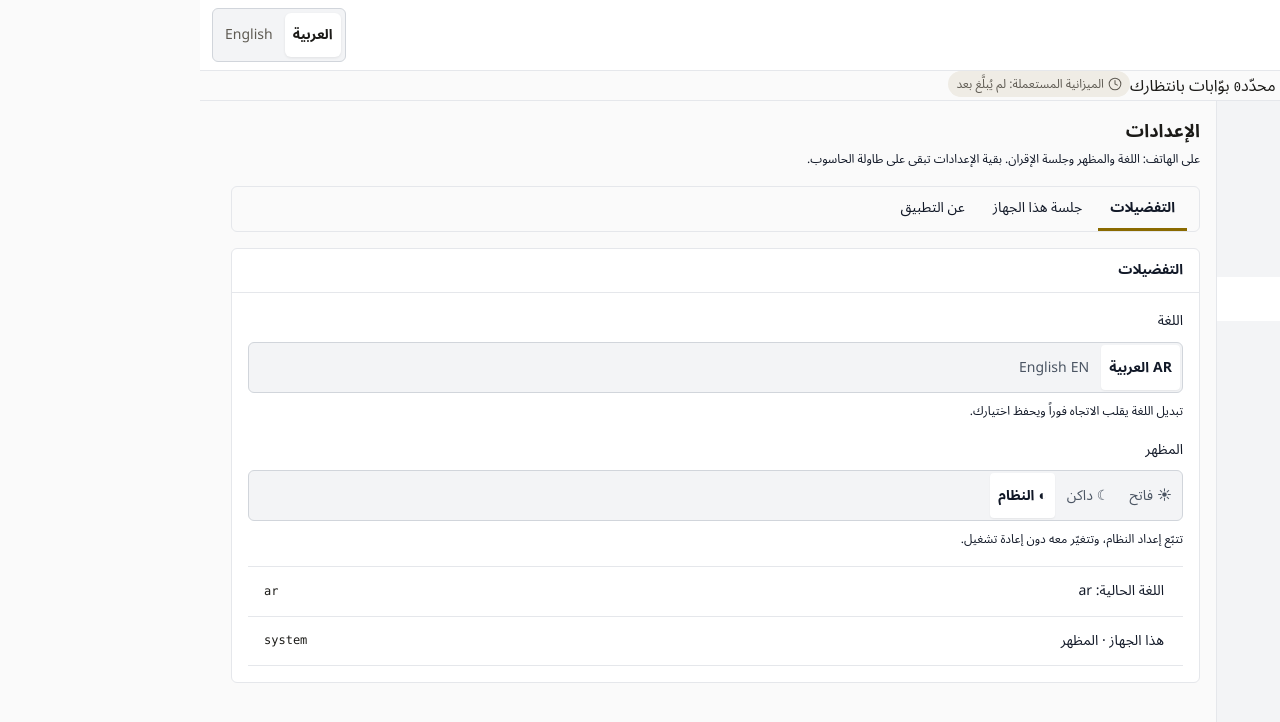
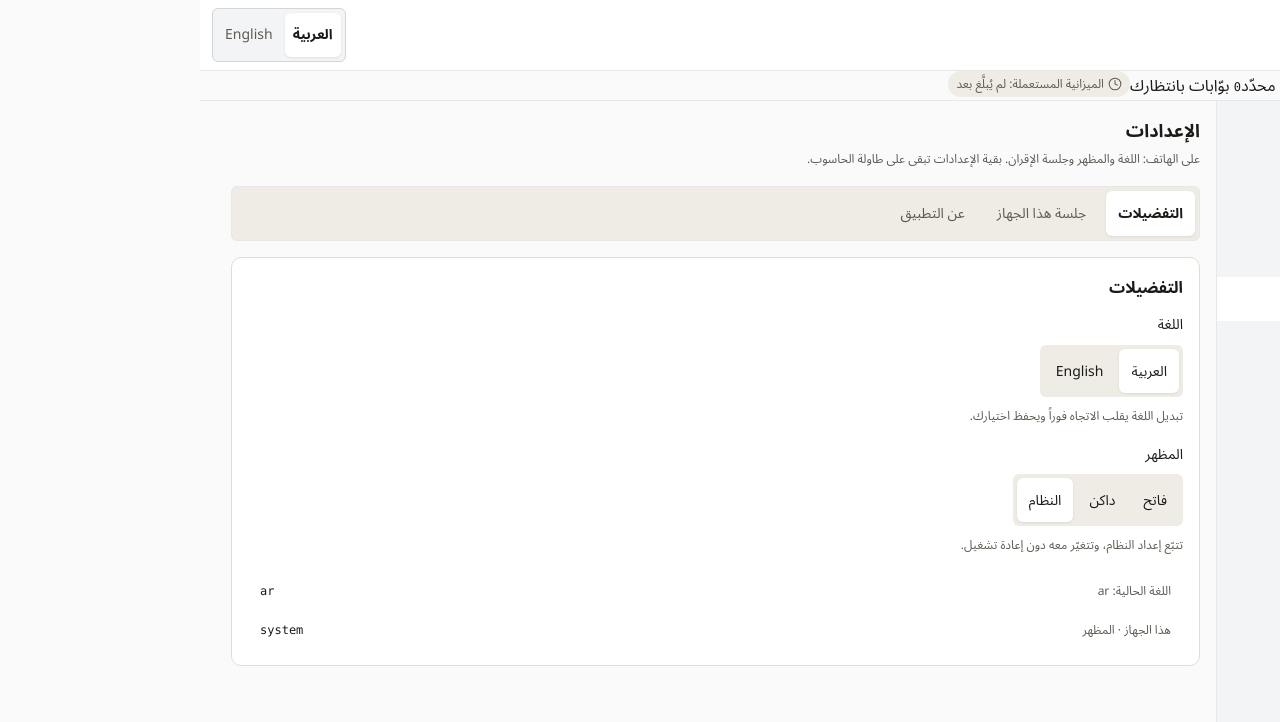
Before and after one commit to athar-studios/warsha, a React (Vite) app in the folder apps/remote/: page /settings in a window 1280 px wide. Shown: the top 722 px of the page. Built offline with nearby package versions, Linux system fonts and the light colour scheme.

Commit message:
feat(remote): rebuild SettingsScreen on @warsha/ui/v3 (U6 slice 2b)

```diff
--- a/apps/remote/src/screens/SettingsScreen.tsx
+++ b/apps/remote/src/screens/SettingsScreen.tsx
@@ -1,34 +1,15 @@
-// The settings entry point on the phone (docs/design/REDESIGN.md §4's tab strip, §5's `settings` plate).
-//
-// §5 gives the desktop six settings screens behind one horizontally scrollable `role="tablist"`. The
-// phone owns three of them — what this device looks like, what session it holds, and what this app is —
-// and says so rather than pretending to be the desktop (`remote.settings_intro`). The strip is the same
-// `Tabs` compound with the same roving tabindex (§9): one tab in the Tab order, the arrows moving between
-// the rest, manual activation so a tab that would fetch something is only fetched when the owner presses
-// it.
-//
-// Two of §7's states live here for real: the **permission** state (no session → the pairing plate, with
-// the token's promise written out) and the **success** state (a healthy daemon reading: lamp, word, and
-// the mono version beside it — no confetti, no modal).
+// The settings entry point on the phone, rebuilt on @warsha/ui/v3 per DESIGN_SYSTEM_V3.md.
 import { t, useDirection, useLocale, useLocaleControl, type Locale } from '@warsha/i18n';
 import {
   Banner,
-  Box,
   Button,
-  Lamp,
-  Ledger,
-  Panel,
-  Segmented,
+  Card,
+  KeyValue,
+  ListRow,
   Skeleton,
-  Tabs,
-  Text,
-  colorVar,
-  fontSize,
-  fontWeight,
-  space,
-  tabPanelProps,
-} from '@warsha/ui';
-import React, { useCallback, useState } from 'react';
+  StatusPill,
+} from '@warsha/ui/v3';
+import React, { useCallback, useRef, useState } from 'react';
 
 import { useRemote } from '../bench';
 import { Machine, ScreenTitle } from '../chrome';
@@ -65,6 +46,7 @@ export function SettingsScreen() {
   const [tab, setTab] = useState<SettingsTab>('preferences');
   const [confirming, setConfirming] = useState(false);
   const [ended, setEnded] = useState(false);
+  const tablistRef = useRef<HTMLDivElement>(null);
 
   const tabKey = (name: SettingsTab): string =>
     name === 'preferences' ? 'settings.preferences' : name === 'session' ? 'remote.session_title' : 'remote.settings.tab_about';
@@ -79,29 +61,95 @@ export function SettingsScreen() {
 
   const themeHint = (choice: ThemePreference): string => t(`theme.hint.${choice}`, {}, locale);
 
+  const handleTabKeyDown = (event: React.KeyboardEvent, index: number) => {
+    const nextKey = dir === 'rtl' ? 'ArrowLeft' : 'ArrowRight';
+    const prevKey = dir === 'rtl' ? 'ArrowRight' : 'ArrowLeft';
+    let targetIndex: number | null = null;
+    if (event.key === nextKey) {
+      targetIndex = (index + 1) % SETTINGS_TABS.length;
+    } else if (event.key === prevKey) {
+      targetIndex = (index - 1 + SETTINGS_TABS.length) % SETTINGS_TABS.length;
+    } else if (event.key === 'Home') {
+      targetIndex = 0;
+    } else if (event.key === 'End') {
+      targetIndex = SETTINGS_TABS.length - 1;
+    }
+    if (targetIndex !== null) {
+      event.preventDefault();
+      const buttons = tablistRef.current?.querySelectorAll<HTMLButtonElement>('[role="tab"]');
+      buttons?.[targetIndex]?.focus();
+    }
+  };
+
   return (
     <div dir={dir} className="remote-screen" data-testid="remote-screen-settings">
-      <Box dir={dir} className="remote-title">
+      <div dir={dir} className="remote-title">
         <ScreenTitle>{t('nav.settings', {}, locale)}</ScreenTitle>
-        <Text size="xs" dir={dir} style={{ color: colorVar('text'), fontSize: fontSize('xs') }}>
+        <p style={{ margin: 0, color: 'var(--w-text-muted)', fontSize: 'var(--w-font-size-xs)' }}>
           {t('remote.settings_intro', {}, locale)}
-        </Text>
-      </Box>
+        </p>
+      </div>
 
-      <Tabs label={t('settings.tabs', {}, locale)} className="remote-tabs">
-        {SETTINGS_TABS.map((name) => (
-          <Tabs.Tab
+      <div
+        ref={tablistRef}
+        role="tablist"
+        aria-label={t('settings.tabs', {}, locale)}
+        dir={dir}
+        className="remote-tabs"
+        style={{
+          display: 'flex',
+          alignItems: 'center',
+          gap: 'var(--w-space-2)',
+          overflowX: 'auto',
+          padding: 'var(--w-space-1)',
+          backgroundColor: 'var(--w-sunken)',
+        }}
+      >
+        {SETTINGS_TABS.map((name, index) => {
+          const selected = tab === name;
+          return (
+            <button
               key={name}
-            selected={tab === name}
-            onSelect={() => setTab(name)}
-            panelId={`settings-panel-${name}`}
+              type="button"
+              role="tab"
+              id={`settings-tab-${name}`}
+              aria-selected={selected}
+              aria-controls={`settings-panel-${name}`}
+              tabIndex={selected ? 0 : -1}
+              onClick={() => setTab(name)}
+              onKeyDown={(event) => handleTabKeyDown(event, index)}
+              className="warsha-control"
+              style={{
+                flex: '0 0 auto',
+                minBlockSize: 'var(--w-control-height)',
+                paddingInline: 'var(--w-space-3)',
+                paddingBlock: 'var(--w-space-2)',
+                border: 'none',
+                borderRadius: 'var(--w-radius-sm)',
+                backgroundColor: selected ? 'var(--w-surface)' : 'transparent',
+                color: selected ? 'var(--w-text)' : 'var(--w-text-muted)',
+                fontFamily: 'var(--w-font-sans)',
+                fontSize: 'var(--w-font-size-sm)',
+                fontWeight: selected ? 'var(--w-font-weight-semibold)' : 'var(--w-font-weight-medium)',
+                boxShadow: selected ? 'var(--w-shadow-1)' : 'none',
+                cursor: 'pointer',
+                whiteSpace: 'nowrap',
+              }}
             >
               {t(tabKey(name), {}, locale)}
-          </Tabs.Tab>
-        ))}
-      </Tabs>
+            </button>
+          );
+        })}
+      </div>
 
-      <div {...tabPanelProps(panelId)} dir={dir} className="remote-panel-body">
+      <div
+        role="tabpanel"
+        id={panelId}
+        aria-labelledby={`settings-tab-${tab}`}
+        tabIndex={0}
+        dir={dir}
+        className="remote-panel-body"
+      >
         {ended && session === null && (
           <span role="status" aria-live="polite" data-testid="remote-session-ended">
             {t('remote.session_ended', {}, locale)}
@@ -109,65 +157,110 @@ export function SettingsScreen() {
         )}
 
         {tab === 'preferences' && (
-          <Panel title={t('settings.preferences', {}, locale)} label={t('settings.preferences', {}, locale)}>
-            <Box dir={dir} style={{ display: 'grid', gap: space(4) }}>
-              <Box dir={dir} style={{ display: 'grid', gap: space(2) }}>
-                <Text size="sm" dir={dir} style={{ color: colorVar('text') }}>
+          <Card title={t('settings.preferences', {}, locale)}>
+            <div dir={dir} style={{ display: 'grid', gap: 'var(--w-space-4)' }}>
+              <div dir={dir} style={{ display: 'grid', gap: 'var(--w-space-2)' }}>
+                <span style={{ fontSize: 'var(--w-font-size-sm)', color: 'var(--w-text)' }}>
                   {t('settings.language', {}, locale)}
-                </Text>
-                <Segmented
-                  label={t('settings.language', {}, locale)}
+                </span>
+                <div
+                  role="group"
+                  aria-label={t('settings.language', {}, locale)}
+                  dir={dir}
+                  style={{
+                    display: 'inline-flex',
+                    flexWrap: 'wrap',
+                    gap: 'var(--w-space-1)',
+                    padding: 'var(--w-space-1)',
+                    backgroundColor: 'var(--w-sunken)',
+                    borderRadius: 'var(--w-radius-sm)',
+                    justifySelf: 'start',
+                  }}
+                >
+                  {LOCALES.map((value) => {
+                    const pressed = locale === value;
+                    return (
+                      <Button
+                        key={value}
+                        type="button"
+                        variant={pressed ? 'secondary' : 'ghost'}
                         size="sm"
-                  value={locale}
-                  onChange={(next) => setLocale(next === 'en' ? 'en' : 'ar')}
-                  options={LOCALES.map((value) => ({
-                    value,
-                    label: t(value === 'ar' ? 'onboarding.lang_ar' : 'onboarding.lang_en', {}, locale),
-                    glyph: value === 'ar' ? 'AR' : 'EN',
-                  }))}
+                        dir={dir}
+                        aria-pressed={pressed}
+                        onClick={() => setLocale(value === 'en' ? 'en' : 'ar')}
+                        style={{
+                          border: 'none',
+                          backgroundColor: pressed ? 'var(--w-surface)' : 'transparent',
+                          boxShadow: pressed ? 'var(--w-shadow-1)' : 'none',
+                        }}
+                      >
+                        {t(value === 'ar' ? 'onboarding.lang_ar' : 'onboarding.lang_en', {}, locale)}
+                      </Button>
+                    );
+                  })}
+                </div>
+                <span style={{ fontSize: 'var(--w-font-size-xs)', color: 'var(--w-text-muted)' }}>
+                  {t('settings.language_hint', {}, locale)}
+                </span>
+              </div>
+
+              <div dir={dir} style={{ display: 'grid', gap: 'var(--w-space-2)' }}>
+                <span style={{ fontSize: 'var(--w-font-size-sm)', color: 'var(--w-text)' }}>
+                  {t('theme.group', {}, locale)}
+                </span>
+                <div
+                  role="group"
+                  aria-label={t('theme.group', {}, locale)}
+                  dir={dir}
+                  style={{
+                    display: 'inline-flex',
+                    flexWrap: 'wrap',
+                    gap: 'var(--w-space-1)',
+                    padding: 'var(--w-space-1)',
+                    backgroundColor: 'var(--w-sunken)',
+                    borderRadius: 'var(--w-radius-sm)',
+                    justifySelf: 'start',
+                  }}
+                >
+                  {THEME_PREFERENCES.map((value) => {
+                    const pressed = preference === value;
+                    return (
+                      <Button
+                        key={value}
+                        type="button"
+                        variant={pressed ? 'secondary' : 'ghost'}
+                        size="sm"
+                        dir={dir}
+                        aria-pressed={pressed}
+                        onClick={() => setPreference(value === 'light' || value === 'dark' ? value : 'system')}
+                        style={{
+                          border: 'none',
+                          backgroundColor: pressed ? 'var(--w-surface)' : 'transparent',
+                          boxShadow: pressed ? 'var(--w-shadow-1)' : 'none',
+                        }}
+                      >
+                        {t(`theme.${value}`, {}, locale)}
+                      </Button>
+                    );
+                  })}
+                </div>
+                <span style={{ fontSize: 'var(--w-font-size-xs)', color: 'var(--w-text-muted)' }}>
+                  {themeHint(preference)}
+                </span>
+              </div>
+
+              <div style={{ display: 'grid' }}>
+                <KeyValue
+                  label={t('settings.current_locale', { locale }, locale)}
+                  value={<Machine>{locale}</Machine>}
                 />
-                <Text size="xs" dir={dir} style={{ color: colorVar('text'), fontSize: fontSize('xs') }}>
-                  {t('settings.language_hint', {}, locale)}
-                </Text>
-              </Box>
-
-              <Box dir={dir} style={{ display: 'grid', gap: space(2) }}>
-                <Text size="sm" dir={dir} style={{ color: colorVar('text') }}>
-                  {t('theme.group', {}, locale)}
-                </Text>
-                <Segmented
-                  label={t('theme.group', {}, locale)}
-                  size="sm"
-                  value={preference}
-                  onChange={(next) =>
-                    setPreference(next === 'light' || next === 'dark' ? next : 'system')
-                  }
-                  options={THEME_PREFERENCES.map((value) => ({
-                    value,
-                    label: t(`theme.${value}`, {}, locale),
-                    glyph: value === 'light' ? '☀' : value === 'dark' ? '☾' : '◐',
-                  }))}
+                <KeyValue
+                  label={`${t('remote.settings_device', {}, locale)} · ${t('theme.group', {}, locale)}`}
+                  value={<Machine>{preference}</Machine>}
                 />
-                {/* The hint is the chosen one's own sentence, so the plate explains the state it shows (§7). */}
-                <Text size="xs" dir={dir} style={{ color: colorVar('text'), fontSize: fontSize('xs') }}>
-                  {themeHint(preference)}
-                </Text>
-              </Box>
-
-              <Ledger label={t('settings.preferences', {}, locale)}>
-                <Ledger.Row meta={<Machine>{locale}</Machine>}>
-                  <Text size="sm" dir={dir} style={{ color: colorVar('text') }}>
-                    {t('settings.current_locale', { locale }, locale)}
-                  </Text>
-                </Ledger.Row>
-                <Ledger.Row meta={<Machine>{preference}</Machine>}>
-                  <Text size="sm" dir={dir} style={{ color: colorVar('text') }}>
-                    {`${t('remote.settings_device', {}, locale)} · ${t('theme.group', {}, locale)}`}
-                  </Text>
-                </Ledger.Row>
-              </Ledger>
-            </Box>
-          </Panel>
+              </div>
+            </div>
+          </Card>
         )}
 
         {tab === 'session' &&
@@ -175,66 +268,73 @@ export function SettingsScreen() {
             <PairingPlate title={t('remote.session_title', {}, locale)} />
           ) : (
             <>
-              <Panel title={t('remote.session_title', {}, locale)} label={t('remote.session_title', {}, locale)}>
-                <Box dir={dir} style={{ display: 'grid', gap: space(3) }}>
-                  <Box dir={dir} style={{ display: 'flex', alignItems: 'center', gap: space(2), flexWrap: 'wrap', minInlineSize: 0 }}>
-                    <Lamp state={connection === 'online' ? 'ok' : connection === 'offline' ? 'fail' : 'working'} size="sm">
-                      {connection === 'online'
+              <Card title={t('remote.session_title', {}, locale)}>
+                <div dir={dir} style={{ display: 'grid', gap: 'var(--w-space-3)' }}>
+                  <div
+                    dir={dir}
+                    style={{
+                      display: 'flex',
+                      alignItems: 'center',
+                      gap: 'var(--w-space-2)',
+                      flexWrap: 'wrap',
+                      minInlineSize: 0,
+                    }}
+                  >
+                    <StatusPill
+                      status={
+                        connection === 'online'
+                          ? 'done'
+                          : connection === 'offline'
+                            ? 'failed'
+                            : 'running'
+                      }
+                      label={
+                        connection === 'online'
                           ? t('bench.daemon_online', {}, locale)
                           : connection === 'offline'
                             ? t('bench.daemon_offline', {}, locale)
-                          : t('remote.daemon_checking', {}, locale)}
-                    </Lamp>
-                    <Text size="xs" dir={dir} style={{ color: colorVar('text'), fontSize: fontSize('xs') }}>
+                            : t('remote.daemon_checking', {}, locale)
+                      }
+                    />
+                    <span style={{ fontSize: 'var(--w-font-size-xs)', color: 'var(--w-text-muted)' }}>
                       {t('remote.session_paired', {}, locale)}
-                    </Text>
-                  </Box>
+                    </span>
+                  </div>
 
-                  <Ledger label={t('remote.session_title', {}, locale)}>
-                    <Ledger.Row meta={<Machine title={session.baseUrl}>{session.baseUrl}</Machine>}>
-                      <Text size="sm" dir={dir} style={{ color: colorVar('text') }}>
-                        {t('remote.session_endpoint', {}, locale)}
-                      </Text>
-                    </Ledger.Row>
-                    <Ledger.Row
-                      meta={
+                  <div style={{ display: 'grid' }}>
+                    <KeyValue
+                      label={t('remote.session_endpoint', {}, locale)}
+                      value={<Machine title={session.baseUrl}>{session.baseUrl}</Machine>}
+                    />
+                    <KeyValue
+                      label={t('remote.daemon_version', {}, locale)}
+                      value={
                         daemonVersion === null ? (
                           <Machine>{t('bench.not_reported', {}, locale)}</Machine>
                         ) : (
                           <Machine title={daemonVersion}>{daemonVersion}</Machine>
                         )
                       }
-                    >
-                      <Text size="sm" dir={dir} style={{ color: colorVar('text') }}>
-                        {t('remote.daemon_version', {}, locale)}
-                      </Text>
-                    </Ledger.Row>
-                  </Ledger>
-
-                  <Text size="xs" dir={dir} style={{ color: colorVar('text'), fontSize: fontSize('xs') }}>
-                    {t('remote.session_token_note', {}, locale)}
-                  </Text>
-
-                  {/* The companion's one boundary, said where the owner looks for settings: this phone
-                      holds a session, never model keys — there is no key field on any remote screen. */}
-                  <div dir={dir} data-testid="remote-no-llm-keys-notice">
-                    <Text size="xs" dir={dir} style={{ color: colorVar('text'), fontSize: fontSize('xs') }}>
-                      {t('remote.no_llm_keys', {}, locale)}
-                    </Text>
+                    />
                   </div>
 
-                  <Box dir={dir} style={{ display: 'flex', gap: space(2), flexWrap: 'wrap', rowGap: space(2) }}>
+                  <p style={{ margin: 0, fontSize: 'var(--w-font-size-xs)', color: 'var(--w-text-muted)' }}>
+                    {t('remote.session_token_note', {}, locale)}
+                  </p>
+
+                  <div dir={dir} data-testid="remote-no-llm-keys-notice">
+                    <p style={{ margin: 0, fontSize: 'var(--w-font-size-xs)', color: 'var(--w-text-muted)' }}>
+                      {t('remote.no_llm_keys', {}, locale)}
+                    </p>
+                  </div>
+
+                  <div dir={dir} style={{ display: 'flex', gap: 'var(--w-space-2)', flexWrap: 'wrap', rowGap: 'var(--w-space-2)' }}>
                     <Button variant="secondary" dir={dir} onClick={reloadAll} data-testid="remote-session-reconnect">
                       {t('simple.stream_retry', {}, locale)}
                     </Button>
 
-                    {/**
-                     * Ending a session is destructive, so it is one button that has to be pressed twice —
-                     * and the second press keeps the owner's focus exactly where it already is (§9: no
-                     * `window.confirm`, which leaves the keyboard outside the app). Escape steps back.
-                     */}
                     <Button
-                      variant={confirming ? 'primary' : 'ghost'}
+                      variant={confirming ? 'danger' : 'ghost'}
                       dir={dir}
                       aria-describedby={confirming ? 'remote-session-end-hint' : undefined}
                       data-testid="remote-session-end"
@@ -259,8 +359,8 @@ export function SettingsScreen() {
                       <span
                         id="remote-session-end-hint"
                         style={{
-                          color: colorVar('text'),
-                          fontSize: fontSize('xs'),
+                          color: 'var(--w-text)',
+                          fontSize: 'var(--w-font-size-xs)',
                           minInlineSize: 0,
                           overflowWrap: 'anywhere',
                         }}
@@ -268,33 +368,28 @@ export function SettingsScreen() {
                         {`${t('remote.session_end_hint', {}, locale)} ${t('common.escape_hint', {}, locale)}`}
                       </span>
                     )}
-                  </Box>
-                </Box>
-              </Panel>
+                  </div>
+                </div>
+              </Card>
 
-              {/* The devices paired to this daemon, read from `devices.list` — capability-gated: a
-                  daemon that does not answer the name leaves `devicesState` at `idle` and this plate
-                  unrendered, rather than an empty list claiming nothing is paired (§7). */}
               {(devicesState !== 'idle' || devices.length > 0) && (
-                <Panel title={t('devices.title', {}, locale)} label={t('devices.title', {}, locale)}>
+                <Card title={t('devices.title', {}, locale)}>
                   <div dir={dir} data-testid="remote-devices-list">
                     {devicesState === 'loading' ? (
-                      <Skeleton label={t('devices.loading', {}, locale)} variant="row" lines={2} />
+                      <Skeleton variant="rectangular" />
                     ) : devices.length === 0 ? (
-                      <Text size="sm" dir={dir} style={{ color: colorVar('text') }}>
+                      <p style={{ margin: 0, color: 'var(--w-text)', fontSize: 'var(--w-font-size-sm)' }}>
                         {t('devices.no_devices', {}, locale)}
-                      </Text>
+                      </p>
                     ) : (
-                      <Ledger label={t('devices.title', {}, locale)}>
+                      <div style={{ display: 'grid' }}>
                         {devices.map((device) => (
-                          <Ledger.Row key={device.id} meta={<Machine title={device.id}>{shortId(device.id, 10)}</Machine>}>
-                            <Box dir={dir} style={{ display: 'grid', gap: space(1), minInlineSize: 0 }}>
-                              <Text size="sm" dir={dir} style={{ color: colorVar('text'), fontWeight: fontWeight('bold') }}>
-                                {device.name}
-                              </Text>
-                              {/* The row's own device ends its session from the session plate's
-                                  two-press button, not from here — no control to revoke yourself. */}
-                              {!device.isCurrent && revokePairedDevice !== null && (
+                          <ListRow
+                            key={device.id}
+                            title={device.name}
+                            meta={<Machine title={device.id}>{shortId(device.id, 10)}</Machine>}
+                            actions={
+                              !device.isCurrent && revokePairedDevice !== null ? (
                                 <Button
                                   variant="ghost"
                                   size="sm"
@@ -306,41 +401,48 @@ export function SettingsScreen() {
                                 >
                                   {t('settings.devices_revoke', {}, locale)}
                                 </Button>
-                              )}
-                            </Box>
-                          </Ledger.Row>
+                              ) : undefined
+                            }
+                          />
                         ))}
-                      </Ledger>
+                      </div>
                     )}
                   </div>
-                </Panel>
+                </Card>
               )}
             </>
           ))}
 
         {tab === 'about' && (
-          <Panel title={t('remote.about_title', {}, locale)} label={t('remote.about_title', {}, locale)} prose>
-            <Box dir={dir} style={{ display: 'grid', gap: space(3) }}>
-              <Text size="md" dir={dir} style={{ color: colorVar('text'), lineHeight: 'var(--warsha-line-height-relaxed)' }}>
+          <Card title={t('remote.about_title', {}, locale)}>
+            <div dir={dir} style={{ display: 'grid', gap: 'var(--w-space-3)' }}>
+              <p
+                dir={dir}
+                style={{
+                  margin: 0,
+                  color: 'var(--w-text)',
+                  fontSize: 'var(--w-font-size-md)',
+                  lineHeight: 'var(--w-line-height-md)',
+                }}
+              >
                 {t('remote.about_desc', {}, locale)}
-              </Text>
+              </p>
 
-              {/* The same boundary on the about plate: what this app is includes what it never holds. */}
               <div dir={dir} data-testid="remote-no-llm-keys-notice">
-                <Text size="sm" dir={dir} style={{ color: colorVar('text') }}>
+                <p style={{ margin: 0, color: 'var(--w-text)', fontSize: 'var(--w-font-size-sm)' }}>
                   {t('remote.no_llm_keys', {}, locale)}
-                </Text>
+                </p>
               </div>
 
-              <Box dir={dir} className="remote-copy">
-                <Text size="sm" dir={dir} style={{ color: colorVar('text') }}>
+              <div dir={dir} className="remote-copy">
+                <p style={{ margin: 0, color: 'var(--w-text)', fontSize: 'var(--w-font-size-sm)' }}>
                   {`${t('app.name', {}, locale)} — ${t('app.tagline', {}, locale)}`}
-                </Text>
-              </Box>
+                </p>
+              </div>
 
-              {connection === 'offline' && <Banner tone="offline">{t('bench.daemon_unreachable', {}, locale)}</Banner>}
-            </Box>
-          </Panel>
+              {connection === 'offline' && <Banner variant="attention">{t('bench.daemon_unreachable', {}, locale)}</Banner>}
+            </div>
+          </Card>
         )}
       </div>
     </div>
```
Lines whose indentation alone changed are shown as unchanged.
